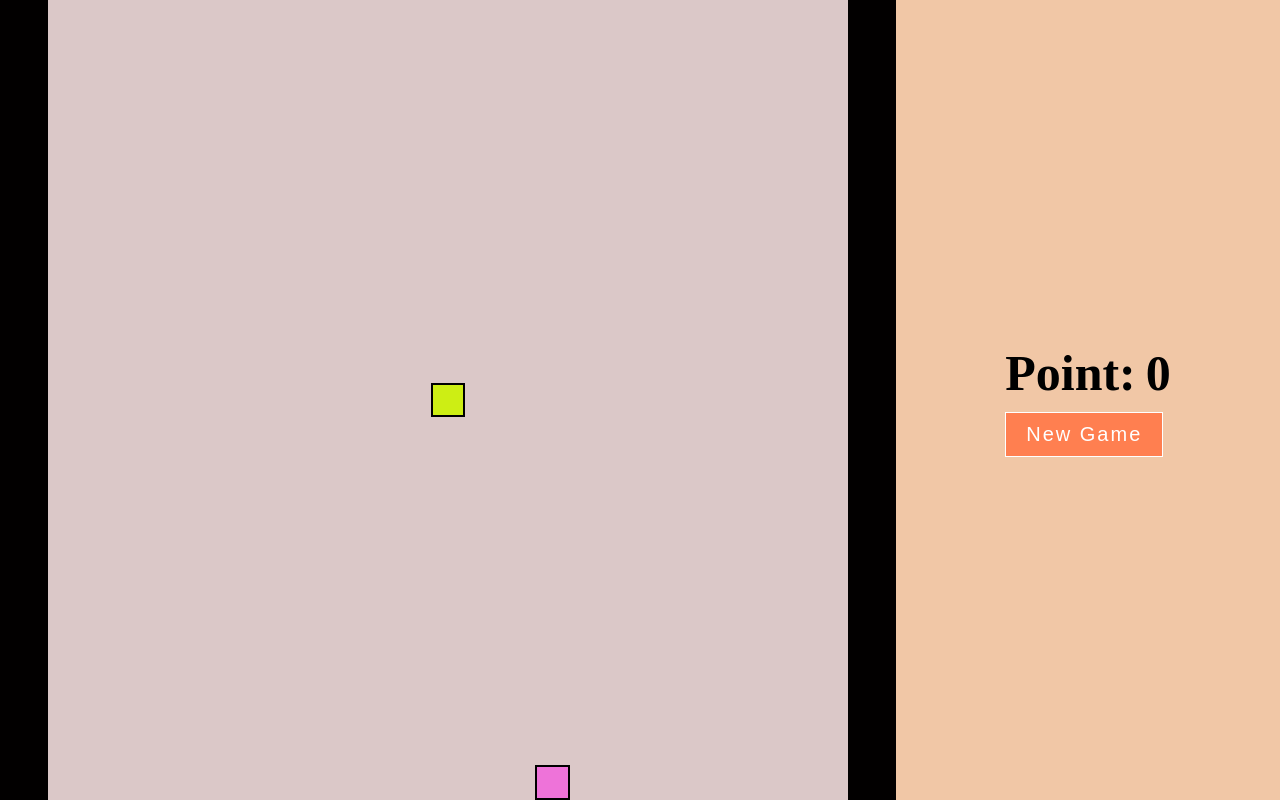
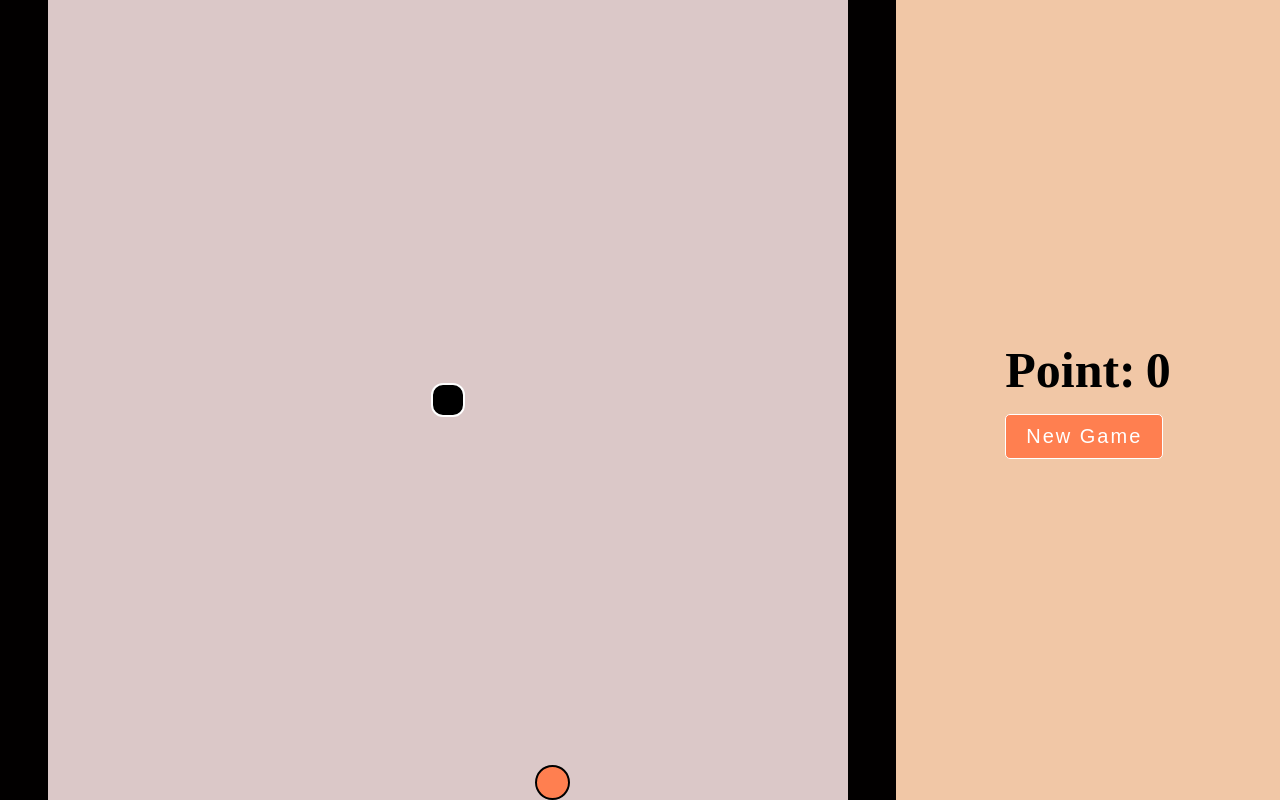
Before and after one commit to BahramIsmayilov/snake-game, a plain HTML site: page index.html in a window 1280 px wide. Drawn offline with Linux system fonts and the light colour scheme.

Commit message:
some change style

```diff
--- a/css/style.css
+++ b/css/style.css
@@ -31,7 +31,9 @@ body {
  padding: 10px 20px;
  letter-spacing: 2px;
  font-size: 20px;
- margin-top: 10px;
+ margin-top: 15px;
+ border-radius: 5px;
+ outline: none;
 }
 
 #game-container {
@@ -92,11 +94,14 @@ body {
 
 .snake {
  background-color: rgb(205, 238, 20);
- border: .25vmin solid black;
+ background-color: black;
+ border: .25vmin solid white;
+ border-radius: 12px;
 }
 
 .food {
- background-color: rgb(238, 115, 217);
+ background-color: coral;
  border: .25vmin solid black;
+ border-radius: 50%;
 
 }
--- a/js/main.js
+++ b/js/main.js
@@ -55,6 +55,6 @@ function checkDeath() {
 
 // button clicked and new game
 
-document.getElementById("btn"), addEventListener("click", () => {
+document.getElementById("btn").addEventListener("click", () => {
  window.location = "/";
 })
--- a/js/snake.js
+++ b/js/snake.js
@@ -8,6 +8,7 @@ const snakeBody = [{
  y: 12
 }]
 let newSegments = 0;
+
 // game point
 let point = 0;
 
```
Also changed, not shown: js/input.js (indentation only).
